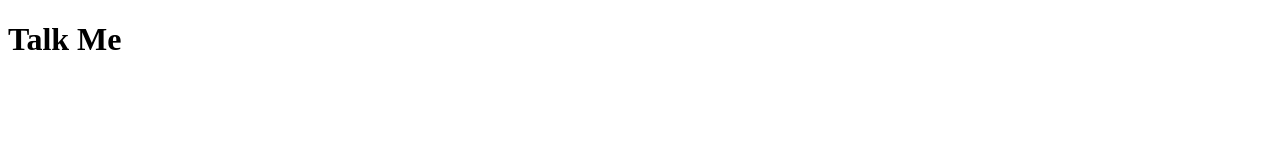
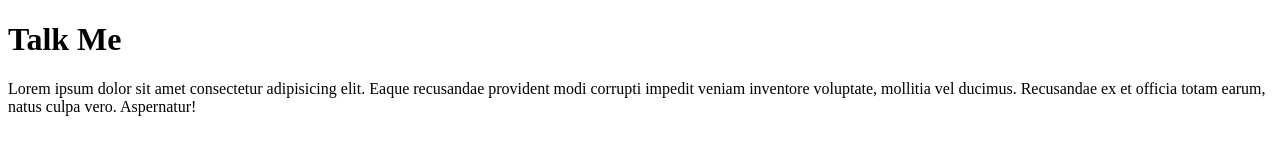
Before and after one commit to SamarthKoli/TalkMe, a plain HTML site: page index.html in a window 1280 px wide. Drawn offline with Linux system fonts and the light colour scheme; files that its build step writes are made by us from their sources; files whose address does not match are found by name.

Commit message:
adding para

```diff
--- a/index.html
+++ b/index.html
@@ -12,6 +12,8 @@
         <div class="title">
             <h1>Talk Me</h1>
 
+            <p>Lorem ipsum dolor sit amet consectetur adipisicing elit. Eaque recusandae provident modi corrupti impedit veniam inventore voluptate, mollitia vel ducimus. Recusandae ex et officia totam earum, natus culpa vero. Aspernatur!</p>
+
 
         </div>
     </div>
```
